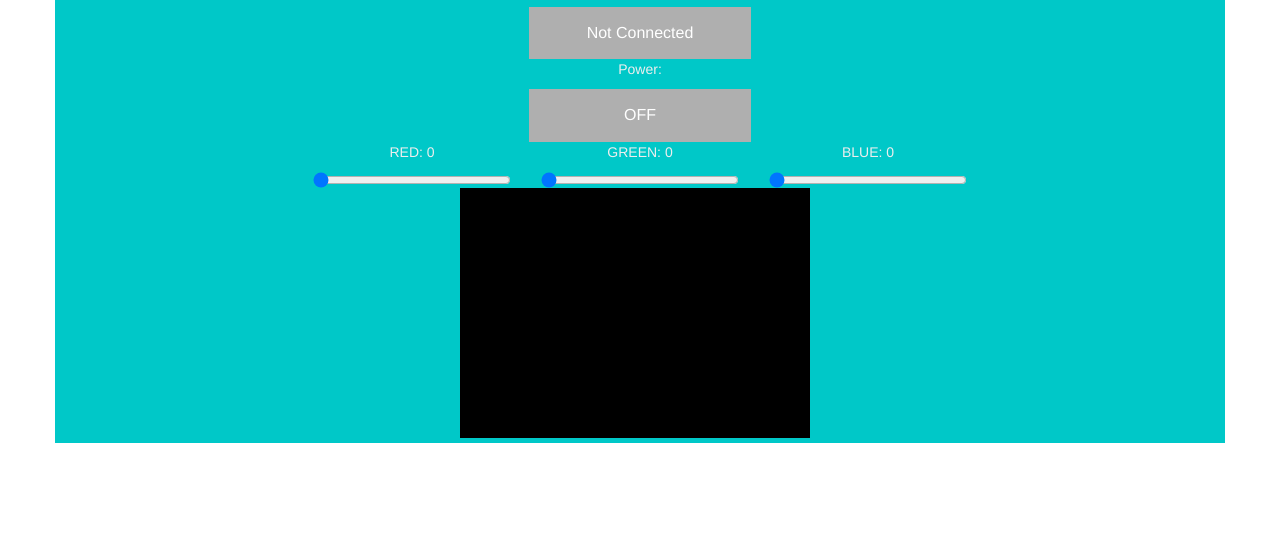
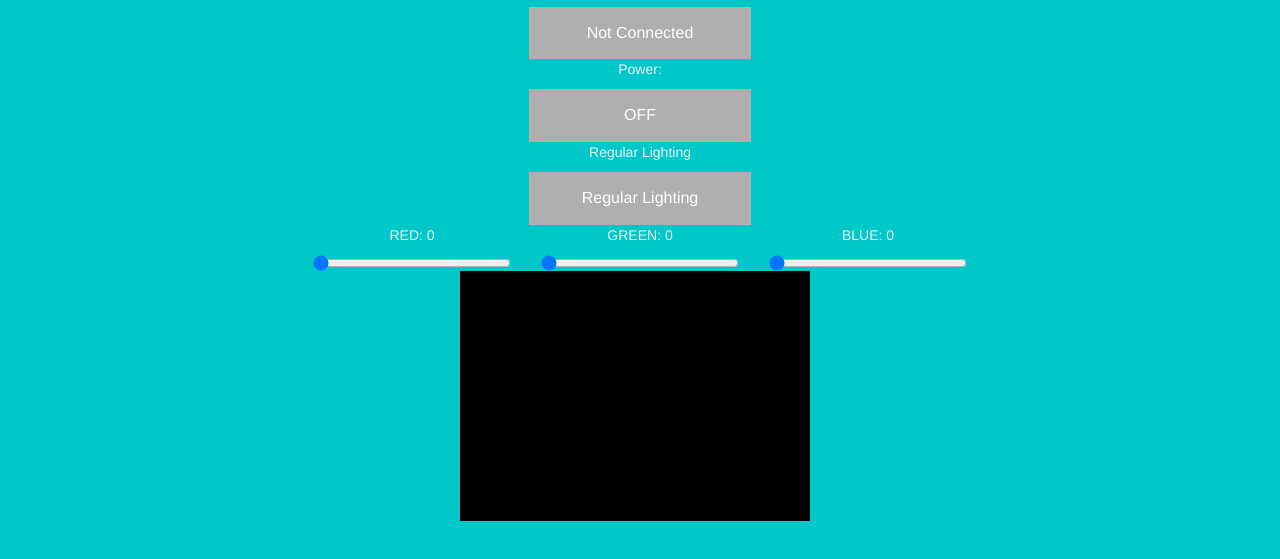
Before and after one commit to emper911/LEDBLUETOOTHLIGHTS, a website: page index.html in a window 1280 px wide. Shown: the part 93-652 px from the top of the page. Drawn offline with nearby package versions, Linux system fonts and the light colour scheme.

Commit message:
web interface

```diff
--- a/index.html
+++ b/index.html
@@ -11,8 +11,7 @@
 		<script src="https://ajax.googleapis.com/ajax/libs/jquery/3.1.1/jquery.min.js"></script>
 		<script src="https://maxcdn.bootstrapcdn.com/bootstrap/3.3.7/js/bootstrap.min.js"></script>
 	</head>
-	<body>
-		<div class = "container">
+	<body class = "container">
 			<div class="row top";>
 				<div class="center-block">
 					<h1 id="top">LED Light Control</h1>
@@ -28,6 +27,12 @@
 				<div class = "col-md-6 col-md-offset-3">
 					<p id ="powerStatus" style="text-align: center;">Power:</p>
 					<input id = "powerButton" class="buttons" type ="button" value="OFF"/>
+				</div>
+			</div>
+			<div class="row">
+				<div class="col-md-6 col-md-offset-3">
+					<p id="regular" style="text-align: center;">Regular Lighting</p>
+					<input class="buttons" id="regLighting" type="button" value="Regular Lighting"/>
 				</div>
 			</div>
 			<div id = "Colors" class="row">
@@ -72,12 +77,11 @@
 				</div>
 			</div>
 			<div class="row">
-				<div class="col-sm-4 col-sm-offset-4 col-centered">
+				<div class="col-md-4 col-md-offset-4 col-centered">
 					<svg width="350" height="250">
 	  				<rect id="colorSquare" width="350" height="250"/>
 					</svg>
 				</div>
 			</div>
-	</div>
 	</body>
 </html>
```
